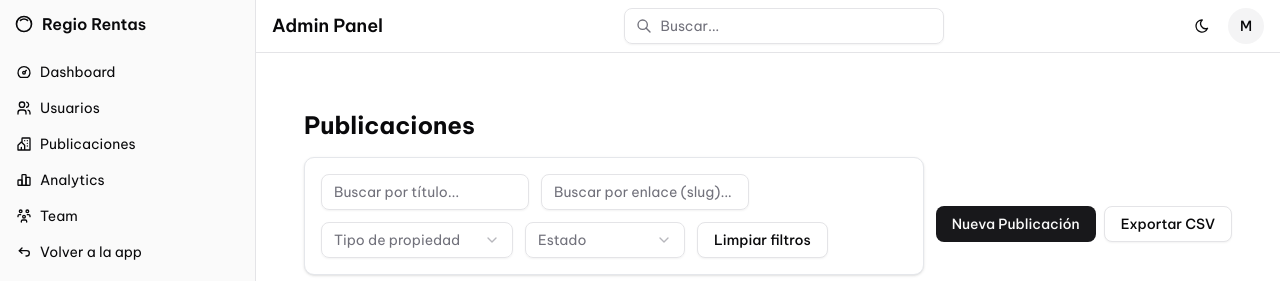
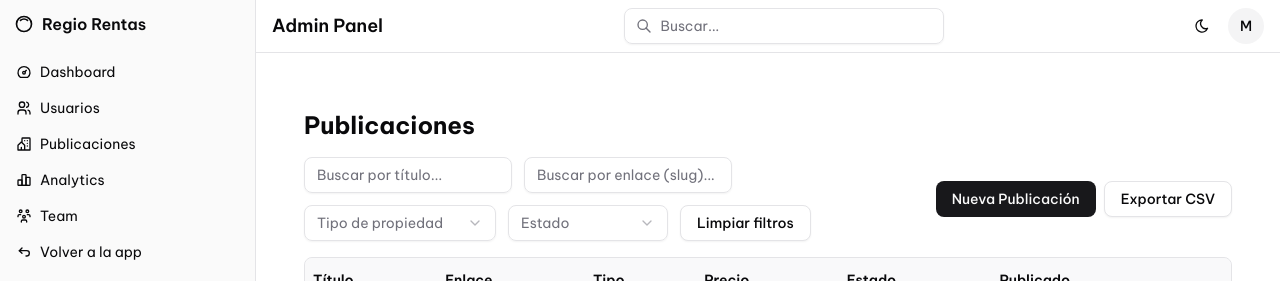
Before and after one commit to Brayant17/WebSite_RegioRentas, an Astro site: page /admin/publicaciones in a window 1280 px wide. Shown: the top 281 px of the page. Built offline with nearby package versions, Linux system fonts and the light colour scheme; Astro itself is replaced by a stand-in of ours; no server answers; the database is empty.

Commit message:
style: cambia estilos del componente

```diff
--- a/src/components/admin/Publicaciones/PropertyFilters.tsx
+++ b/src/components/admin/Publicaciones/PropertyFilters.tsx
@@ -27,13 +27,7 @@ export function PropertyFilters({ onFilter, className }: { onFilter: any, classN
 
     return (
         <div
-            className={`
-                flex flex-wrap items-center gap-3 mb-4 p-4
-                bg-white dark:bg-neutral-900
-                border border-gray-200 dark:border-neutral-700
-                rounded-lg shadow-sm
-                ${className}
-            `}
+            className={`flex flex-wrap items-center gap-3 rounded-lg ${className}`}
         >
 
             {/* Buscar por título */}
```
